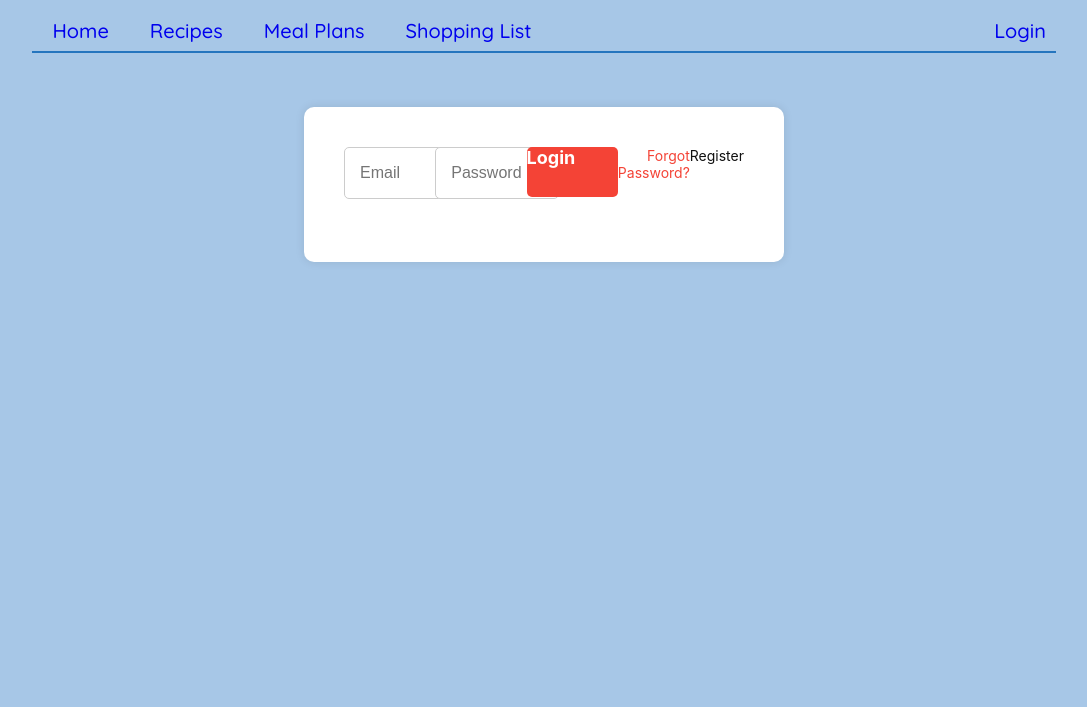
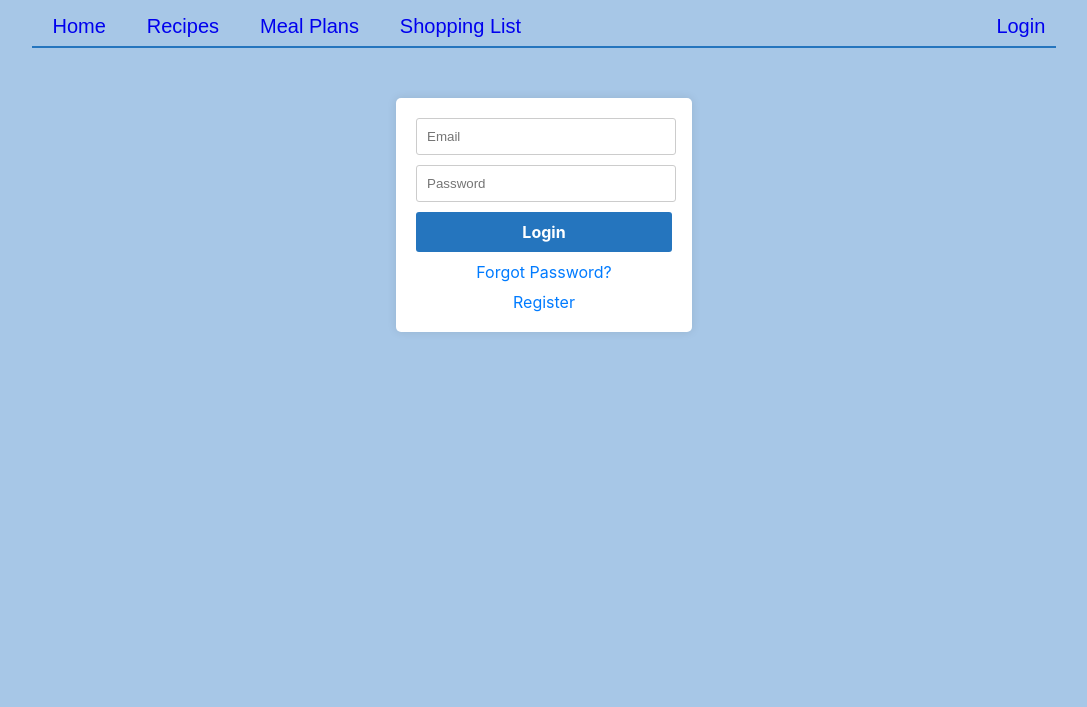
Before and after one commit to EuanWilliams/PlanMyPlate-Frontend, a React app: page /login in a window 1280 px wide. Shown: the part 93-800 px from the top of the page, without its empty margins (96-1183 px from the left). Built offline with nearby package versions, Linux system fonts and the light colour scheme.

Commit message:
Added some api utils, formatted login

```diff
--- a/src/components/App.js
+++ b/src/components/App.js
@@ -1,6 +1,5 @@
 import React from 'react';
 import './App.css';
-import Header from './header/header.js';
 
 class App extends React.PureComponent {
 
--- a/src/components/header/header.css
+++ b/src/components/header/header.css
@@ -1,7 +1,7 @@
 .header {
     font: 20px 'Quicksand', sans-serif;
     width: 100%;
-    height: 200px;
+    /* height: 200px; */
 }
 
 .central_header {
--- a/src/components/header/header.js
+++ b/src/components/header/header.js
@@ -3,11 +3,6 @@ import "./header.css";
 import { Link } from 'react-router-dom';
 
 class Header extends React.PureComponent {
-
-  constructor(props){
-    super(props);
-  }
-
   render() {
     return (
       <div className="header">
--- a/src/index.js
+++ b/src/index.js
@@ -2,7 +2,6 @@ import React from 'react';
 import ReactDOM from "react-dom";
 import { BrowserRouter, Routes, Route } from "react-router-dom";
 import './index.css';
-import App from './components/App';
 import Home from './pages/home/home';
 import Recipes from './pages/recipes/recipes';
 // import ShoppingList from './pages/shopping-list/shopping_list';
--- a/src/pages/home/home.js
+++ b/src/pages/home/home.js
@@ -2,10 +2,6 @@ import React from 'react';
 import Header from '../../components/header/header.js';
 
 class Home extends React.PureComponent {
-
-  constructor(props){
-    super(props);
-  }
 
   render() {
     return (
--- a/src/pages/login/login.css
+++ b/src/pages/login/login.css
@@ -15,62 +15,64 @@
         </div>
       </div>
  */
-
+/* Apply CSS to the login container */
 .login_container {
     display: flex;
     justify-content: center;
     align-items: center;
 }
 
+  /* Style the login box */
   .login_box {
-    display: flex;
-    justify-content: center;
-    width: 400px;
-    background-color: #fff;
-    border-radius: 10px;
-    box-shadow: 0 0 10px rgba(0, 0, 0, 0.1);
-    padding: 40px;
+    background-color: #fff; /* Background color for the login box */
+    margin-top: 50px;
+    padding: 20px;
+    border-radius: 5px;
+    box-shadow: 0 0 10px rgba(0, 0, 0, 0.1); /* Add a subtle box shadow */
+    text-align: center;
+    width: 20%;
+
   }
 
-.login_input {
-    width: 100%;
-    height: 50px;
-    margin-bottom: 25px;
+  /* Style the login title */
+  .login_title {
+    font-size: 24px;
+    margin-bottom: 20px;
   }
 
+  /* Style the login input fields */
   .login_input input {
-  width: 100%;
-  height: 100%;
+    width: 93%;
+    padding: 10px;
+    margin-bottom: 10px;
     border: 1px solid #ccc;
-  border-radius: 5px;
-  outline: none;
-  padding: 0 15px;
-  font-size: 16px;
+    border-radius: 3px;
   }
 
+  /* Style the login button */
   .login_button {
-  width: 100%;
-  height: 50px;
+    background-color: #2575be; /* Button background color */
+    color: #fff; /* Text color */
+    padding: 10px 20px;
     border: none;
-  outline: none;
-  border-radius: 5px;
-  background-color: #f44336;
-  color: #fff;
-  font-size: 18px;
-  font-weight: 700;
+    border-radius: 3px;
+    cursor: pointer;
+    font-weight: bold;
+  }
+
+  /* Add hover effect to the login button */
+  .login_button:hover {
+    background-color: #0056b3; /* Darker background color on hover */
+  }
+
+  /* Style the "Forgot Password?" and "Register" links */
+  .login_forgot, .login_register {
+    margin-top: 10px;
+    color: #007bff; /* Link color */
     cursor: pointer;
   }
 
-.login_forgot {
-  text-align: right;
-  font-size: 14px;
-  color: #f44336;
-  cursor: pointer;
+  /* Add hover effect to links */
+  .login_forgot:hover, .login_register:hover {
+    text-decoration: underline; /* Underline links on hover */
   }
-
-.login_register {
-  text-align: center;
-  font-size: 14px;
-  color: #111;
-  cursor: pointer;
-}
--- /dev/null
+++ b/src/pages/recipes/recipes.css
@@ -0,0 +1,5 @@
+.recipes_container {
+    margin: auto;
+    background-color: green;
+    width: 80%;
+}
--- a/src/pages/recipes/recipes.js
+++ b/src/pages/recipes/recipes.js
@@ -1,15 +1,15 @@
+import './recipes.css';
 import React from 'react';
+import Header from '../../components/header/header';
 
 class Recipes extends React.PureComponent {
-
-  constructor(props){
-    super(props);
-    this.state = {}
-  }
-
   render() {
     return (
-        <h1>NO HOME HERE</h1>
+      <div className="Recipes">
+        <Header />
+        <div className='recipes_container'>
+        </div>
+      </div>
     );
   }
 }
```
Also changed, not shown: src/utils/api_utils.js (added, +54 -0 lines), 2 other files. Lines whose indentation alone changed are shown as unchanged.
